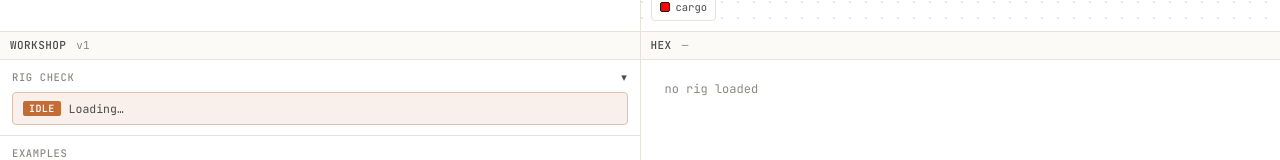
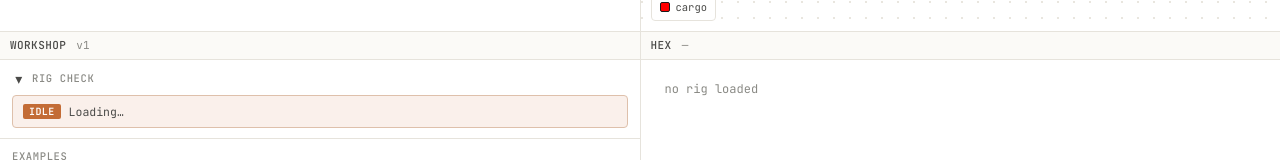
Before and after one commit to T-R-I-E/rigging-workshop, a plain HTML site: page index.html in a window 1280 px wide. Shown: the part 391-551 px from the top of the page. Drawn offline with Linux system fonts and the light colour scheme; a script that the page names is missing.

Commit message:
style: chevron on the left of collapsible H4, bigger glyph

```diff
--- a/index.html
+++ b/index.html
@@ -116,15 +116,15 @@
       <div class="panel-body stack">
         <div id="rig-meta-section" class="section" hidden>
           <h4 id="rig-meta-filename" class="rig-meta-filename collapsible">
+            <span class="chevron">▾</span>
             <span class="section-title">filename.json</span>
-            <span class="chevron">▾</span>
           </h4>
           <div id="rig-meta" class="rig-meta"></div>
         </div>
         <div class="section">
           <h4 class="collapsible">
+            <span class="chevron">▾</span>
             <span class="section-title">Rig check</span>
-            <span class="chevron">▾</span>
           </h4>
           <div id="rigcheck" class="rig-check warn">
             <span class="badge">IDLE</span>
--- a/style.css
+++ b/style.css
@@ -331,19 +331,21 @@ body {
 .section h4.collapsible {
   display: flex;
   align-items: center;
-  justify-content: space-between;
+  gap: 6px;
   cursor: pointer;
   user-select: none;
 }
 .section h4.collapsible:hover { color: var(--ink-2); }
 .section h4.collapsible .chevron {
   font-family: var(--sans);   /* mono fonts often miss the unicode triangle */
-  font-size: 11px;
+  font-size: 14px;
   color: var(--ink-2);
   text-transform: none;       /* H4 sets uppercase, undo for the glyph */
   transition: transform 0.15s;
   display: inline-block;
-  margin-left: 8px;
+  width: 14px;                /* fixed width keeps the title flush across rotation */
+  text-align: center;
+  flex: none;
 }
 .section.collapsed h4.collapsible {
   margin-bottom: 0;
```
